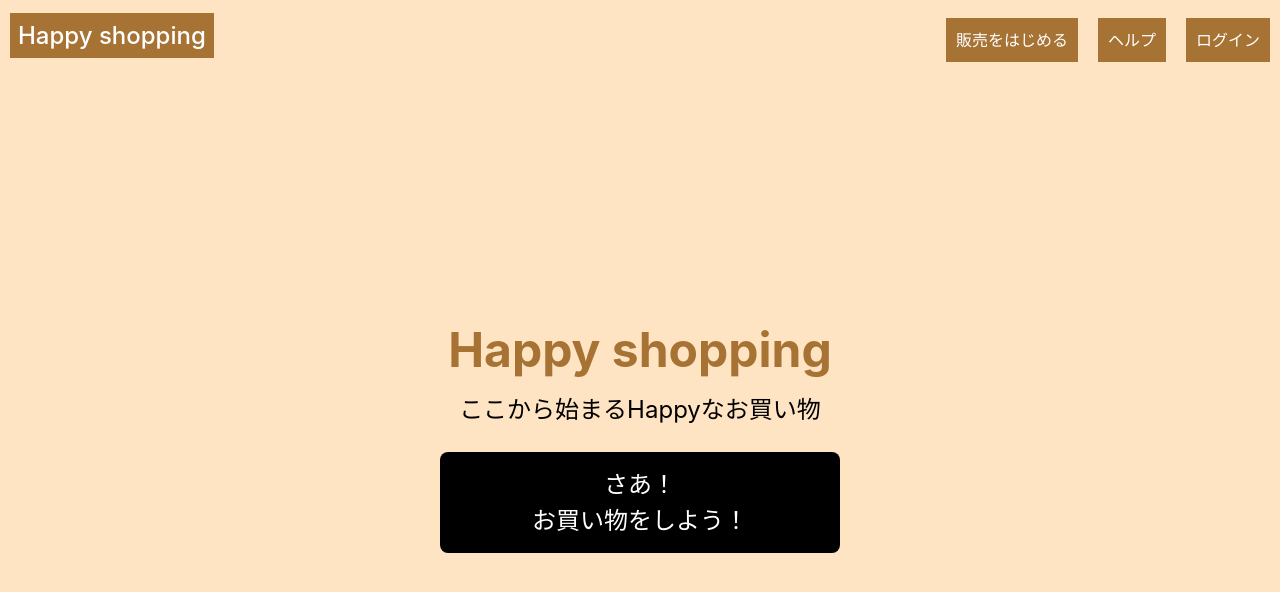
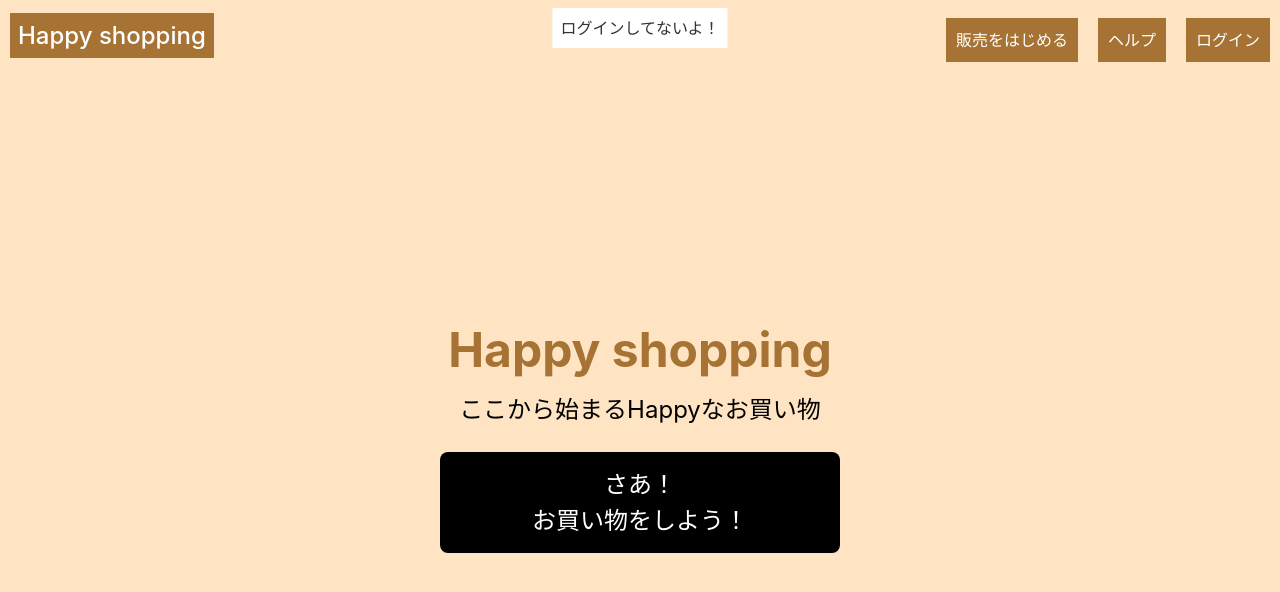
Before and after one commit to 1m4nim/shopping-app, a React (Vite) app: page / in a window 1280 px wide. Shown: the top 592 px of the page. Built offline with nearby package versions, Linux system fonts and the light colour scheme; no server answers.

Commit message:
ヘッダーにログイン情報を固定化するようにした

```diff
--- a/src/header.css
+++ b/src/header.css
@@ -100,6 +100,23 @@ body {
     border-bottom: none;
 }
 
+.top-bar {
+    position: fixed;
+    top: 0;
+    left: 50%;
+    transform: translateX(-50%);
+    background-color: #fff;
+    color: #333;
+    padding: 0.5rem;
+    text-align: center;
+    z-index: 1000;
+    margin-top: 0.5rem;
+}
+
+.top-bar span {
+    text-align: center;
+}
+
 @media (max-width: 768px) {
     .summary {
         display: none;
@@ -108,4 +125,8 @@ body {
     .hamburger {
         display: block;
     }
+
+    .top-bar {
+        display: none;
+    }
 }
--- a/src/header.tsx
+++ b/src/header.tsx
@@ -1,16 +1,41 @@
-import React, { useState } from "react";
+import React, { useEffect, useState } from "react";
 import "./header.css";
 import { Link } from "react-router-dom";
+import { getAuth, onAuthStateChanged, signOut, User } from "firebase/auth";
 
 const HeaderDesign: React.FC = () => {
   const [menuOpen, setMenuOpen] = useState(false);
+  const [user, setUser] = useState<User | null>(null);
+
+  const auth = getAuth();
+
+  useEffect(() => {
+    // 認証状態を監視
+    const unsubscribe = onAuthStateChanged(auth, (currentUser) => {
+      setUser(currentUser);
+    });
+    return () => unsubscribe();
+  }, [auth]);
 
   const toggleMenu = () => {
     setMenuOpen(!menuOpen);
   };
 
+  const handleLogout = async () => {
+    await signOut(auth);
+    setUser(null);
+  };
+
   return (
     <div>
+      <div className="top-bar">
+        {user ? (
+          <span>ログイン中: {user.displayName || "ユーザー"}</span>
+        ) : (
+          <span>ログインしてないよ！</span>
+        )}
+      </div>
+
       <div className="left">
         <a href="/">Happy shopping</a>
       </div>
@@ -22,9 +47,15 @@ const HeaderDesign: React.FC = () => {
         <Link to="/help" className="band">
           ヘルプ
         </Link>
+        {user ? (
+          <button className="band" onClick={handleLogout}>
+            ログアウト
+          </button>
+        ) : (
           <Link to="/login" className="band">
             ログイン
           </Link>
+        )}
       </div>
 
       <div className="hamburger" onClick={toggleMenu}>
@@ -40,9 +71,21 @@ const HeaderDesign: React.FC = () => {
         <Link to="/help" className="band" onClick={toggleMenu}>
           ヘルプ
         </Link>
+        {user ? (
+          <button
+            className="band"
+            onClick={() => {
+              toggleMenu();
+              handleLogout();
+            }}
+          >
+            ログアウト
+          </button>
+        ) : (
           <Link to="/login" className="band" onClick={toggleMenu}>
             ログイン
           </Link>
+        )}
       </div>
     </div>
   );
```
Lines whose indentation alone changed are shown as unchanged.
